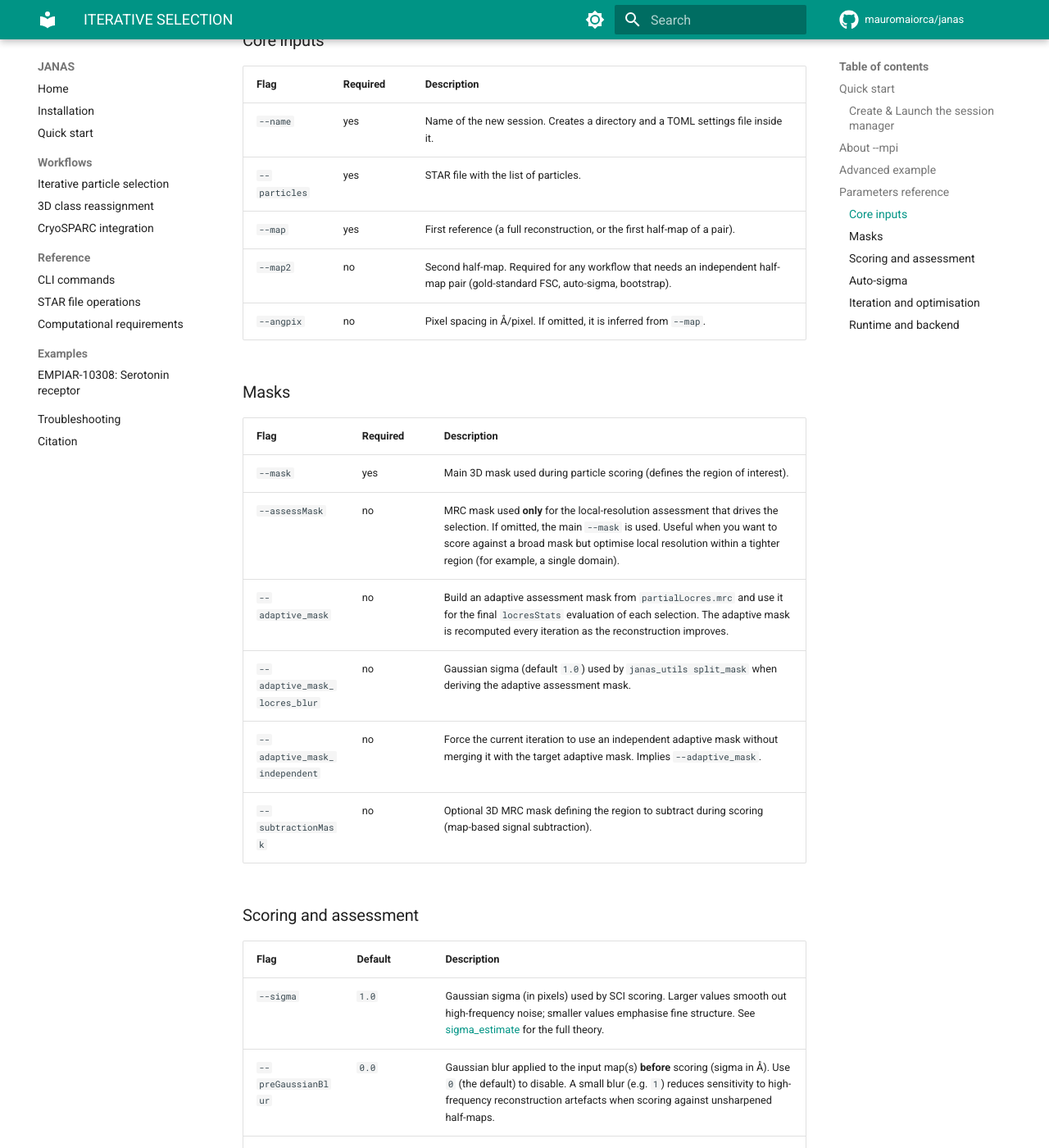
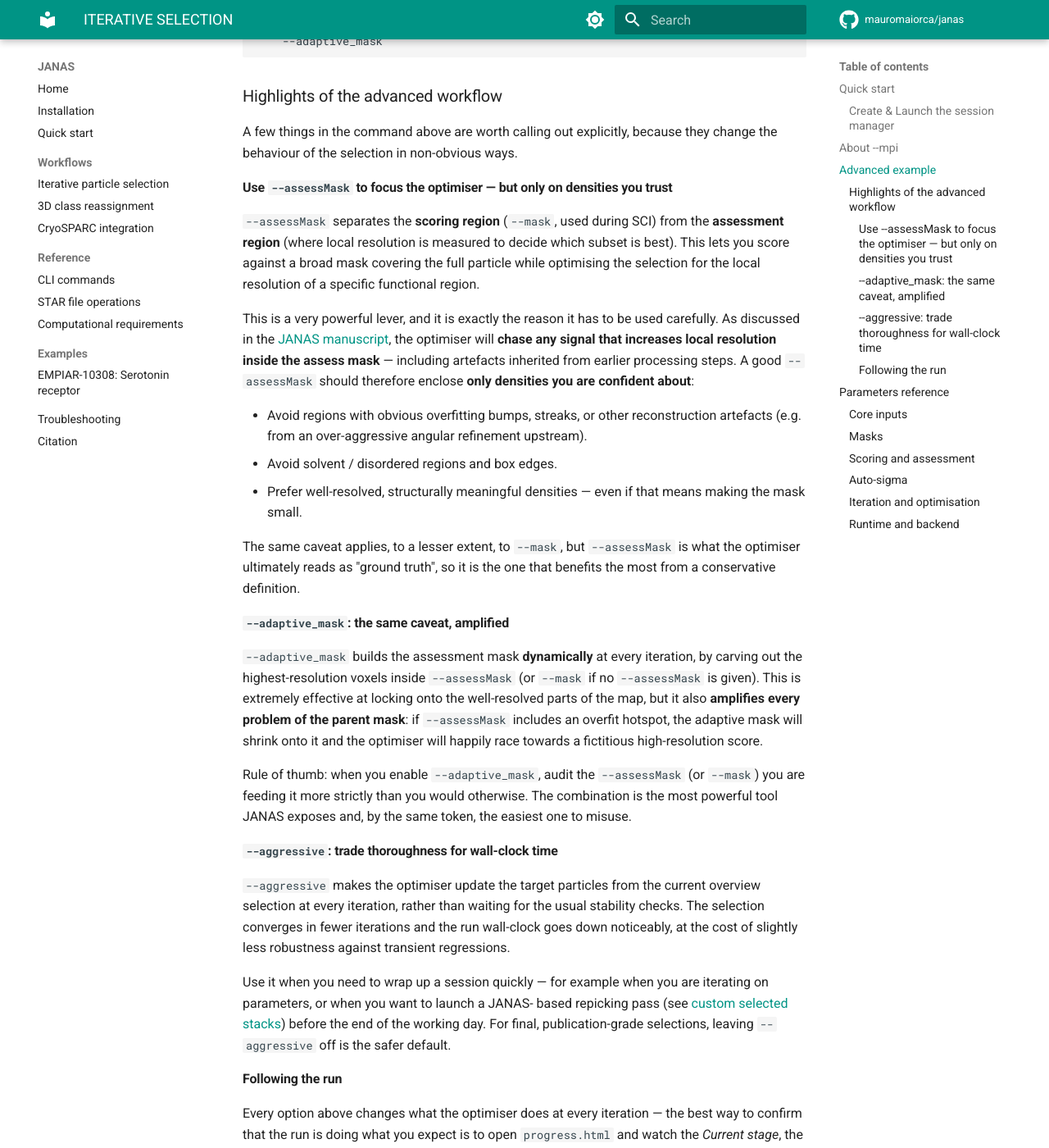
Before and after one commit to mauromaiorca/janas, an MkDocs documentation site: the page built from docs/ITERATIVE_SELECTION.md, in a window 1280 px wide and 1400 px high, scrolled down 2860 px. Shown: the whole window at 82% size. Built offline with MkDocs 1.6.1 and Material for MkDocs 9.7.7, drawn with Linux system fonts in a browser that asks for light colours; comment, search, counter and statistics services are not loaded; some of the changed text lies outside the part shown.

Commit message:
docs: rework ITERATIVE_SELECTION + embed dashboard / custom-stacks screenshots
ITERATIVE_SELECTION.md:
- Add a prominent pointer to progress_dashboard.md in the intro so new
  users find the live monitoring page right away.
- Promote --autoSigma in the typical advanced command (it works from
  the first selection when --map/--map2 are independent half-maps or
  --bootstrap is set).
- Add an "Highlights of the advanced workflow" section discussing:
    * --assessMask: powerful but only enclose densities the user
      trusts; avoid overfitting artefacts inherited from upstream
      angular refinement.
    * --adaptive_mask: same caveat amplified — audit the parent mask
      more strictly when enabling it.
    * --aggressive: trade thoroughness for wall-clock time.
- Closing "Following the run" pointer to the dashboard.

progress_dashboard.md:
- Embed docs/images/example_progress.png right after the section 2
  intro paragraph.

custom_selected_stacks.md:
- Embed docs/images/example_custom_select_stacks.png right after the
  "Browsing extracted subsets" heading.
- Fix a stale sentence that still said the link to the companion page
  was in the page header — it lives in the Current stage card.

Co-Authored-By: Claude Opus 4.7 (1M context) <noreply@anthropic.com>

````diff
--- a/docs/ITERATIVE_SELECTION.md
+++ b/docs/ITERATIVE_SELECTION.md
@@ -11,6 +11,8 @@
 Iterative selection identifies a particle subset that aims to support a more interpretable reconstruction. Starting from an input particle stack (and ideally reference half maps, and mask), JANAS scores particles using the Structural Cross-correlation Index (SCI), ranks them while accounting for angular distribution, and evaluates candidate particle subsets through repeated reconstruction.
 
 Rather than selecting a fixed percentage of particles, JANAS searches for the particle count that gives the most favourable local-resolution behaviour within the masked region. This allows the workflow to retain particles that contribute consistently to the reconstruction while excluding particles that reduce map quality or introduce artefacts.
+
+> 📊 **Watch a run live:** while the script is executing, the session directory always carries an up-to-date HTML dashboard (`progress.html`). See **[Monitoring a running session](progress_dashboard.md)** for how to open it locally or over SSH from a remote browser — it is the recommended way to follow what JANAS is doing.
 
 
 ## Quick start
@@ -52,7 +54,10 @@ This means you can safely set `--mpi` to a generous value and JANAS will pick th
 
 ## Advanced example
 
-A typical command using most of the available options:
+A typical command using most of the available options — including
+`--autoSigma`, which JANAS can use **from the very first selection** as
+long as `--map` and `--map2` are independent half-maps (or `--bootstrap`
+is set, which generates an independent pair on the fly):
 
 ```bash
 janas_session_manager new_select_session \
@@ -75,7 +80,11 @@ janas_session_manager new_select_session \
     --adaptive_mask
 ```
 
-A second round using auto-sigma estimation from the half-maps of the previous round:
+If you would rather pin sigma explicitly (e.g. for a controlled
+comparison across runs), replace `--autoSigma` with `--sigma 1`.
+
+A subsequent round naturally reuses the half-maps of the previous round
+as the new `--map` / `--map2`:
 
 ```bash
 janas_session_manager new_select_session \
@@ -97,6 +106,77 @@ janas_session_manager new_select_session \
     --noExternalPrograms \
     --adaptive_mask
 ```
+
+### Highlights of the advanced workflow
+
+A few things in the command above are worth calling out explicitly,
+because they change the behaviour of the selection in non-obvious ways.
+
+#### Use `--assessMask` to focus the optimiser — but only on densities you trust
+
+`--assessMask` separates the **scoring region** (`--mask`, used during
+SCI) from the **assessment region** (where local resolution is
+measured to decide which subset is best). This lets you score against a
+broad mask covering the full particle while optimising the selection
+for the local resolution of a specific functional region.
+
+This is a very powerful lever, and it is exactly the reason it has to
+be used carefully. As discussed in the
+[JANAS manuscript](citation.md), the optimiser will
+**chase any signal that increases local resolution inside the assess
+mask** — including artefacts inherited from earlier processing steps.
+A good `--assessMask` should therefore enclose **only densities you are
+confident about**:
+
+- Avoid regions with obvious overfitting bumps, streaks, or other
+  reconstruction artefacts (e.g. from an over-aggressive angular
+  refinement upstream).
+- Avoid solvent / disordered regions and box edges.
+- Prefer well-resolved, structurally meaningful densities — even if
+  that means making the mask small.
+
+The same caveat applies, to a lesser extent, to `--mask`, but
+`--assessMask` is what the optimiser ultimately reads as "ground truth",
+so it is the one that benefits the most from a conservative definition.
+
+#### `--adaptive_mask`: the same caveat, amplified
+
+`--adaptive_mask` builds the assessment mask **dynamically** at every
+iteration, by carving out the highest-resolution voxels inside
+`--assessMask` (or `--mask` if no `--assessMask` is given). This is
+extremely effective at locking onto the well-resolved parts of the map,
+but it also **amplifies every problem of the parent mask**: if
+`--assessMask` includes an overfit hotspot, the adaptive mask will
+shrink onto it and the optimiser will happily race towards a fictitious
+high-resolution score.
+
+Rule of thumb: when you enable `--adaptive_mask`, audit the
+`--assessMask` (or `--mask`) you are feeding it more strictly than you
+would otherwise. The combination is the most powerful tool JANAS
+exposes and, by the same token, the easiest one to misuse.
+
+#### `--aggressive`: trade thoroughness for wall-clock time
+
+`--aggressive` makes the optimiser update the target particles from the
+current overview selection at every iteration, rather than waiting for
+the usual stability checks. The selection converges in fewer
+iterations and the run wall-clock goes down noticeably, at the cost of
+slightly less robustness against transient regressions.
+
+Use it when you need to wrap up a session quickly — for example when
+you are iterating on parameters, or when you want to launch a JANAS-
+based repicking pass (see
+[custom selected stacks](custom_selected_stacks.md)) before the end of
+the working day. For final, publication-grade selections, leaving
+`--aggressive` off is the safer default.
+
+#### Following the run
+
+Every option above changes what the optimiser does at every iteration —
+the best way to confirm that the run is doing what you expect is to
+open `progress.html` and watch the *Current stage*, the per-iteration
+overview and the live Euler-angle histograms. See
+[Monitoring a running session](progress_dashboard.md).
 
 ---
 
````
Also changed, not shown: other parts of docs/ITERATIVE_SELECTION.md (+1 -1 lines), docs/custom_selected_stacks.md (+7 -2 lines), docs/progress_dashboard.md (+4 -0 lines), docs/images/example_custom_select_stacks.png (added), docs/images/example_progress.png (added).
